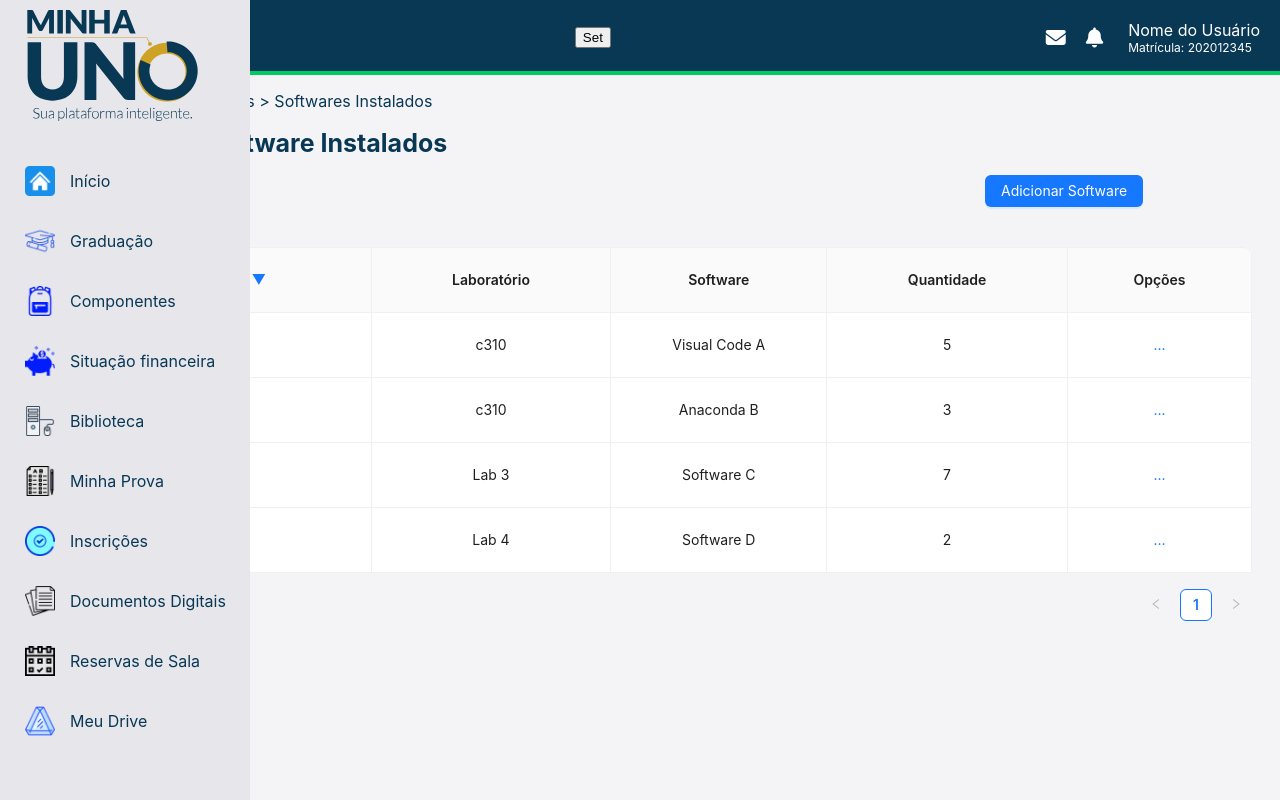
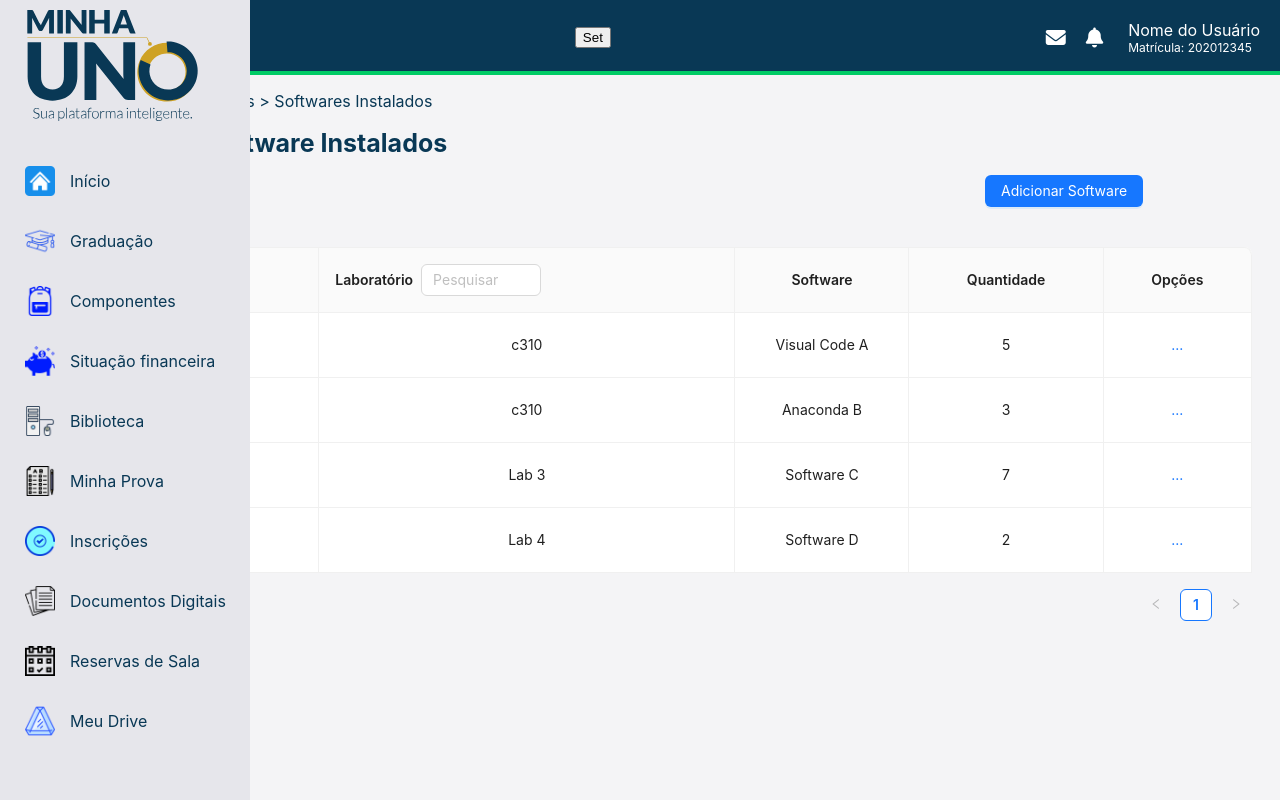
Before and after one commit to RaulanSantana/sis-web-front, a React (Create React App) app: page /softwares_instalados in a window 1280 px wide. Built offline with nearby package versions, Linux system fonts and the light colour scheme.

Commit message:
Subindo o front todo

```diff
--- a/src/views/app-views/ReservaLabin/ReservaLabin.js
+++ b/src/views/app-views/ReservaLabin/ReservaLabin.js
@@ -10,6 +10,7 @@ function ReservaLabin() {
   const [form] = Form.useForm();
   const [horariosDisponiveis, setHorariosDisponiveis] = useState([]);
   const [showCard, setShowCard] = useState(false);
+  const [showSoftwareInfo, setShowSoftwareInfo] = useState(false); // Novo estado
 
   const onFinish = (values) => {
     console.log('Valores enviados:', values);
@@ -40,7 +41,11 @@ function ReservaLabin() {
   };
 
   const handleInfoClick = () => {
-    setShowCard(!showCard); // Alterna a exibição do card
+    setShowCard(!showCard); // Alterna a exibição do card de reservas
+  };
+
+  const handleSoftwareInfoClick = () => {
+    setShowSoftwareInfo(!showSoftwareInfo); // Alterna a exibição do card de software
   };
 
   return (
@@ -53,7 +58,6 @@ function ReservaLabin() {
         </p>
         <h1>
           <Link to="/reservas">&#8592; </Link> Reserva de Laboratórios de Informática
-          {/* Ícone de informação que, ao ser clicado, exibe o card */}
           <InfoCircleOutlined
             style={{ marginLeft: 10, fontSize: '20px', cursor: 'pointer' }}
             onClick={handleInfoClick}
@@ -61,9 +65,8 @@ function ReservaLabin() {
         </h1>
       </div>
 
-      {/* Card que será exibido ao clicar no ícone */}
       {showCard && (
-        <Card className="info-card" style={{ zIndex:"1001",position: 'absolute', top: '60px', right: '150px', width: 300 }}>
+        <Card className="info-card" style={{ zIndex: "1001", position: 'absolute', top: '60px', right: '150px', width: 300 }}>
           <p>Laboratórios de informática só podem ser reservados no mínimo 7 dias de antecedência.</p>
           <Button type="primary" onClick={handleInfoClick}>Fechar</Button>
         </Card>
@@ -90,18 +93,31 @@ function ReservaLabin() {
               label="Software"
               name="software"
             >
+              <div style={{ display: 'flex', alignItems: 'center' }}>
                 <Select
                   mode="tags"
-                placeholder="Selecione o Sofware"
+                  placeholder="Selecione o Software"
                   allowClear
+                  style={{ flex: 1 }}
                 >
-                <Select.Option value="visualcode">Visual studio code</Select.Option>
+                  <Select.Option value="visualcode">Visual Studio Code</Select.Option>
                   <Select.Option value="anaconda">Anaconda</Select.Option>
                   <Select.Option value="3dstudio">3D Studio Max</Select.Option>
                   <Select.Option value="autocad">Auto CAD</Select.Option>
                   <Select.Option value="revit">Revit</Select.Option>
                   <Select.Option value="scateup">Scate UP</Select.Option>
                 </Select>
+                <InfoCircleOutlined
+                  style={{ marginLeft: 10, fontSize: '20px', cursor: 'pointer' }}
+                  onClick={handleSoftwareInfoClick}
+                />
+              </div>
+              {showSoftwareInfo && (
+                <Card className="info-card" style={{ marginTop: 10 }}>
+                  <p>Software é um conjunto de instruções que permitem que um computador realize tarefas específicas. Inclui aplicativos, sistemas operacionais e ferramentas de desenvolvimento.</p>
+                  <Button type="primary" onClick={handleSoftwareInfoClick}>Fechar</Button>
+                </Card>
+              )}
             </Form.Item>
             <Form.Item label="Equipamentos a ser utilizados na aula">
               <Select mode="multiple" placeholder="Selecione os equipamentos">
@@ -170,7 +186,7 @@ function ReservaLabin() {
               </Form.Item>
             </div>
 
-            <Form.Item  label="Realizar a reserva até o final do semestre para todo o dia da semana selecionado?" name="validadeReserva">
+            <Form.Item label="Realizar a reserva até o final do semestre para todo o dia da semana selecionado?" name="validadeReserva">
               <Select placeholder="Selecione o dia da semana">
                 <Select.Option value="segunda">Segunda</Select.Option>
                 <Select.Option value="terca">Terça</Select.Option>
--- a/src/views/app-views/SoftwareInstalados/SoftwareInstalados.js
+++ b/src/views/app-views/SoftwareInstalados/SoftwareInstalados.js
@@ -1,5 +1,5 @@
 import React, { useState } from 'react';
-import { Table, Button, Dropdown, Menu, Checkbox } from 'antd';
+import { Table, Button, Dropdown, Menu, Checkbox, Input } from 'antd'; // Adicione Input aqui
 import Header from '../../../layouts/Header/Header';
 import { Link } from 'react-router-dom';
 import '../Reservas/Reservas.css';
@@ -18,6 +18,7 @@ const localOptions = [
 function SoftwaresInstalados() {
   const [selectedLocal, setSelectedLocal] = useState([]);
   const [currentPage, setCurrentPage] = useState(1);
+  const [searchLaboratorio, setSearchLaboratorio] = useState(''); // Estado para o filtro de laboratório
   const itemsPerPage = 10;
 
   const dataSource = [
@@ -29,7 +30,8 @@ function SoftwaresInstalados() {
   ];
 
   const filteredDataSource = dataSource.filter(item =>
-    selectedLocal.length === 0 || selectedLocal.includes(item.bloco)
+    (selectedLocal.length === 0 || selectedLocal.includes(item.bloco)) &&
+    (item.laboratorio.toLowerCase().includes(searchLaboratorio.toLowerCase())) // Adiciona filtro de pesquisa
   );
 
   const totalItems = filteredDataSource.length;
@@ -91,7 +93,17 @@ function SoftwaresInstalados() {
       align: 'center',
     },
     {
-      title: 'Laboratório',
+      title: (
+        <div style={{ display: 'flex', alignItems: 'center' }}>
+          <span style={{ marginRight: 8 }}>Laboratório</span>
+          <Input
+            placeholder="Pesquisar"
+            value={searchLaboratorio}
+            onChange={(e) => setSearchLaboratorio(e.target.value)} // Atualiza o estado ao digitar
+            style={{ width: 120 }}
+          />
+        </div>
+      ),
       dataIndex: 'laboratorio',
       key: 'laboratorio',
       width: 40,
@@ -120,7 +132,7 @@ function SoftwaresInstalados() {
             <Menu>
               <Menu.Item key="edit">
                 <Link to="/adicionarSoftware">
-                <Button type="link">Editar</Button>
+                  <Button type="link">Editar</Button>
                 </Link>
               </Menu.Item>
               <Menu.Item key="delete">
@@ -148,10 +160,10 @@ function SoftwaresInstalados() {
         <h1>
           <Link to="/reservas">&#8592; </Link> Software Instalados
         </h1>
-        <div style={{display: 'flex'}}>
-            <Link to="/adicionarSoftware">
-        <Button type="primary" htmlType="submit" style={{ marginLeft:"800px" }}>Adicionar Software</Button>
-        </Link>
+        <div style={{ display: 'flex' }}>
+          <Link to="/adicionarSoftware">
+            <Button type="primary" htmlType="submit" style={{ marginLeft: "800px" }}>Adicionar Software</Button>
+          </Link>
         </div>
       </div>
 
```
Lines whose indentation alone changed are shown as unchanged.
